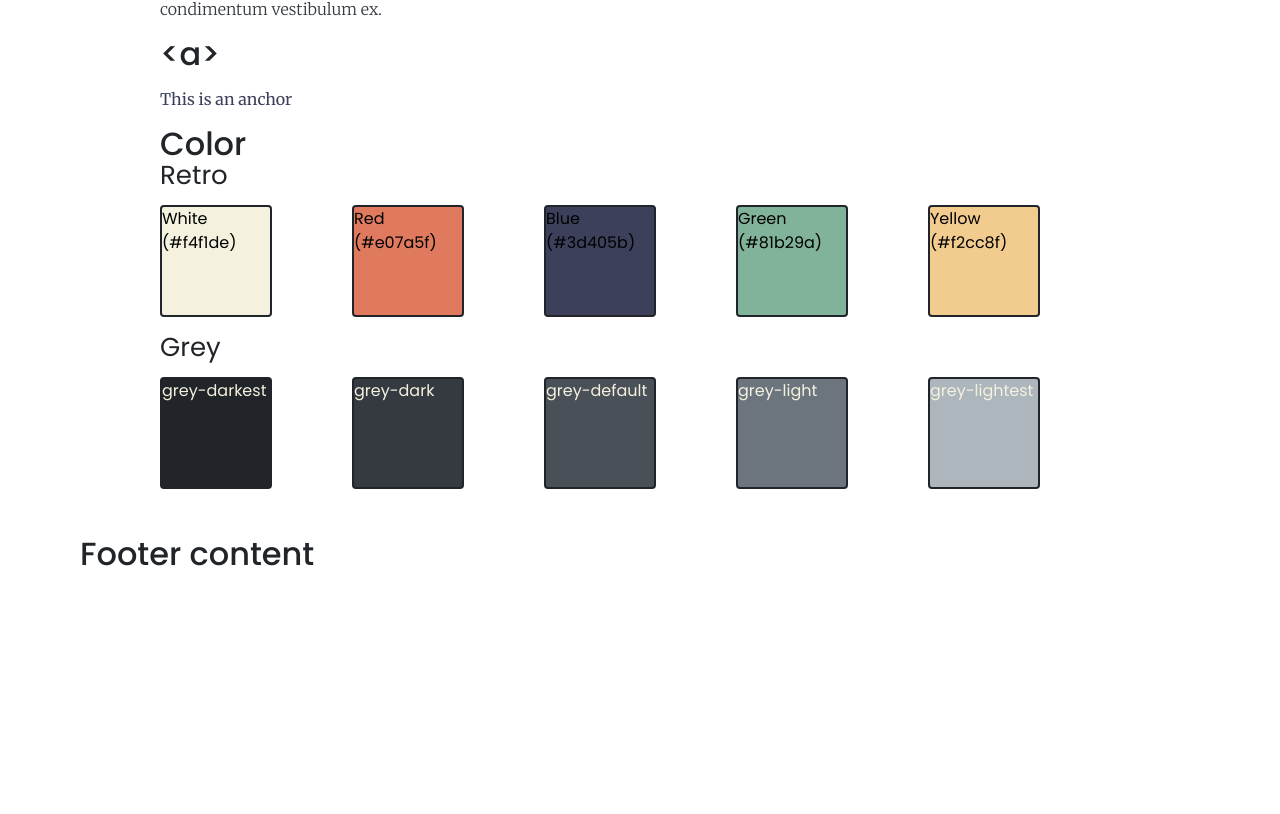
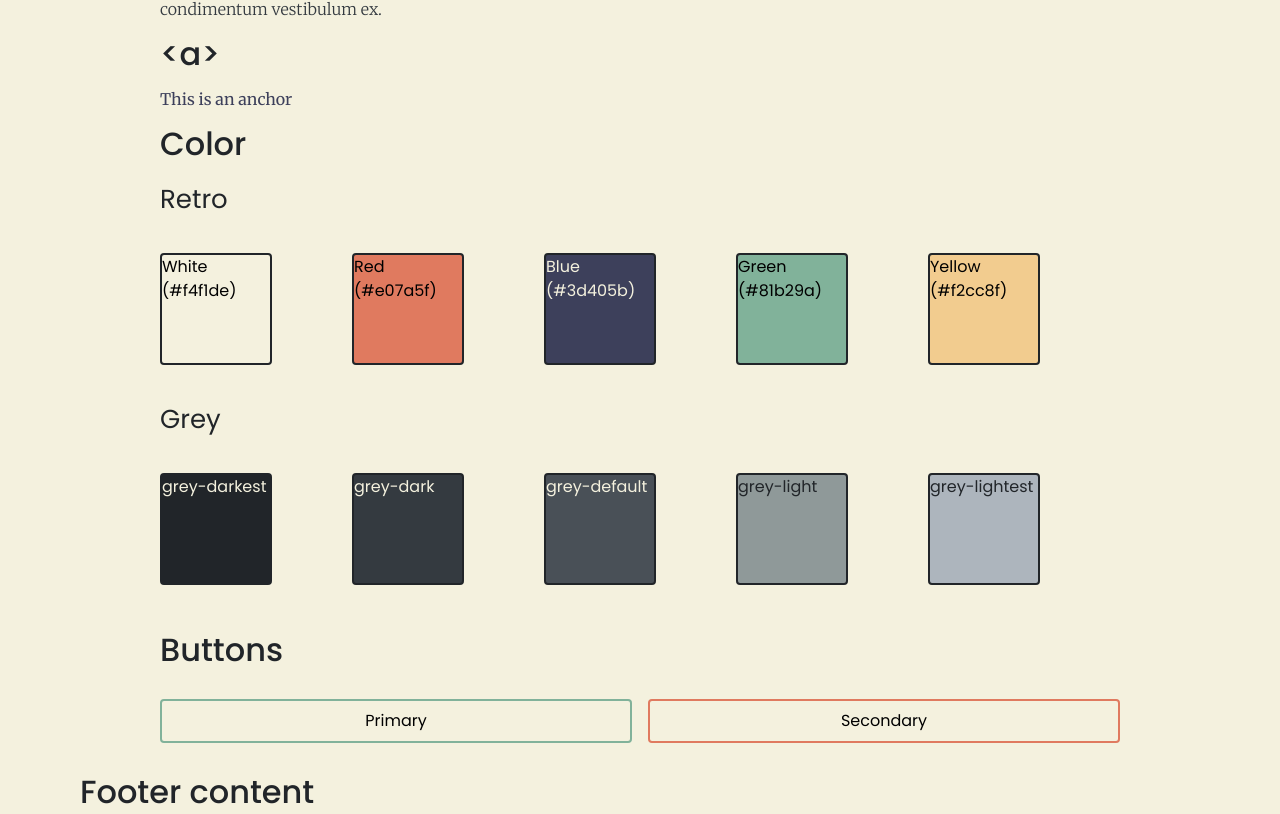
Before and after one commit to brendantuckerman/Sandman, a Nuxt app: page /stylesheet in a window 1280 px wide. Shown: the part 637-1451 px from the top of the page. Before the commit the page ends 1213 px from the top, so only its background shows below. Built offline with nearby package versions, Linux system fonts and the light colour scheme.

Commit message:
Initial button styling, updated readme, and tested for accesibility

```diff
--- a/assets/css/main.css
+++ b/assets/css/main.css
@@ -1,12 +1,17 @@
 @import "tailwindcss/base";
 @import "tailwindcss/components";
 @import "tailwindcss/utilities";
+@import "./inputs";
 
 @layer base {
     /* Defaullts */
 
     .dark{
-        @apply dark:bg-grey-dark bg-retro-white;
+        @apply dark:bg-grey-dark;
+    }
+
+    body{
+        @apply bg-retro-white;
     }
 
     /* Typography */
@@ -41,15 +46,18 @@
 
     p,
     span{
-        @apply text-grey-dark font-serif font-light dark:text-retro-white;
+        @apply text-grey-dark font-serif font-light;
+        @apply dark:text-retro-white;
     }
 
     a{
-        @apply text-retro-blue dark:text-retro-green font-serif;
+        @apply text-retro-blue font-serif;
+        @apply dark:text-retro-green;
     }
 
     a:hover{
-        @apply text-retro-green dark:text-retro-red underline;
+        @apply text-retro-green underline;
+        @apply dark:text-retro-red;
     }
 
     .container{
--- /dev/null
+++ b/components/ButtonAction.vue
@@ -0,0 +1,64 @@
+<!-- Button for performing action -->
+<template>
+        <button
+          :type="type"
+          :text="text"
+          :name="name"
+          :aria-label="ariaLabel"
+          :aria-describedby="ariaDescribedby"
+          :class="[size, borderColor]"
+        >
+            <slot>
+                {{ text }}
+            </slot>
+        </button>
+</template>
+
+<script setup lang="ts">
+import type { PropType } from 'vue';
+
+defineProps({
+  text: {
+    type: String,
+    required: true,
+    default: 'Click here!',
+  },
+  type: {
+    type: String as PropType<'button' | 'submit' | 'reset'>,
+    default: 'button',
+  },
+   ariaLabel: { //for cases of no text
+    type: String,
+  },
+  name: {
+    type: String,
+    default: '',
+  },
+  ariaDescribedby: {
+    type: String,
+  },
+  size: {
+    type: String as PropType<'small' | 'medium' | 'large'>,
+    default: 'medium',
+  },
+  borderColor: {
+    type: String as PropType<'primary' | 'secondary'>,
+    default: 'primary',
+  },
+});
+</script>
+
+<style scoped>
+
+    button{
+        @apply p-2 rounded border border-2 border-retro-green;
+        @apply dark:text-retro-white;
+        @apply hover:bg-retro-green hover:underline;
+    }
+
+    .secondary{
+        @apply border-retro-red;
+        @apply hover:bg-retro-red;
+    }
+
+</style>
--- a/components/ToggleSwitch.vue
+++ b/components/ToggleSwitch.vue
@@ -1,6 +1,6 @@
 <template>
     <div class="toggle-switch" @click="toggleMode">
-      <div class="switch" :class="{ active: isDarkMode }">Toggle</div>
+      <a class=" button button-toggle switch" :class="{ active: isDarkMode }">Toggle</a>
     </div>
   </template>
 
--- a/pages/stylesheet.vue
+++ b/pages/stylesheet.vue
@@ -14,13 +14,13 @@
         <h3> &lt;a&gt;</h3>
         <a href="/stylesheet">This is an anchor</a>
 
-        <div class="color pb-4">
+        <div class="color pb-4 flex flex-col gap-6">
             <h3>Color</h3>
             <h4>Retro</h4>
             <div class="py-4 grid grid-cols-5 items-center">
                 <div class="bg-retro-white h-28 w-28  border-2 border-grey-darkest rounded">White (#f4f1de)</div>
                 <div class="bg-retro-red h-28 w-28  border-2 border-grey-darkest rounded">Red (#e07a5f)</div>
-                <div class="bg-retro-blue h-28 w-28  border-2 border-grey-darkest rounded">Blue (#3d405b)</div>
+                <div class="bg-retro-blue h-28 w-28  border-2 border-grey-darkest rounded text-retro-white">Blue (#3d405b)</div>
                 <div class="bg-retro-green h-28 w-28  border-2 border-grey-darkest rounded">Green (#81b29a)</div>
                 <div class="bg-retro-yellow h-28 w-28  border-2 border-grey-darkest rounded">Yellow (#f2cc8f)</div>
             </div>
@@ -29,9 +29,24 @@
                 <div class="bg-grey-darkest text-retro-white h-28 w-28  border-2 border-grey-darkest rounded">grey-darkest</div>
                 <div class="bg-grey-dark text-retro-white h-28 w-28  border-2 border-grey-darkest rounded">grey-dark</div>
                 <div class="bg-grey-default text-retro-white h-28 w-28  border-2 border-grey-darkest rounded">grey-default</div>
-                <div class="bg-grey-light text-retro-white h-28 w-28  border-2 border-grey-darkest rounded">grey-light</div>
-                <div class="bg-grey-lightest text-retro-white h-28 w-28  border-2 border-grey-darkest rounded">grey-lightest</div>
+                <div class="bg-grey-light text-grey-darkest h-28 w-28  border-2 border-grey-darkest rounded">grey-light</div>
+                <div class="bg-grey-lightest text-grey-darkest h-28 w-28  border-2 border-grey-darkest rounded">grey-lightest</div>
             </div>
+        </div>
+
+        <h3>Buttons</h3>
+
+        <div class="py-4 grid grid-cols-2 gap-4 items-center">
+            <ButtonAction
+                text="Primary"
+            >
+            </ButtonAction>
+
+            <ButtonAction
+                border-color="secondary"
+                text="Secondary"
+                >
+            </ButtonAction>
         </div>
 
     </div>
--- a/tailwind.config.js
+++ b/tailwind.config.js
@@ -25,7 +25,7 @@ export default {
         darkest:'#212529',
         dark:'#343a40',
         default: '#495057',
-        light: '#6c757d',
+        light:  '#8F9999',
         lightest: '#adb5bd'
       }
     },
```
Also changed, not shown: assets/css/inputs.css (added), 1 other file (tests, documents, lock files or other folders).
